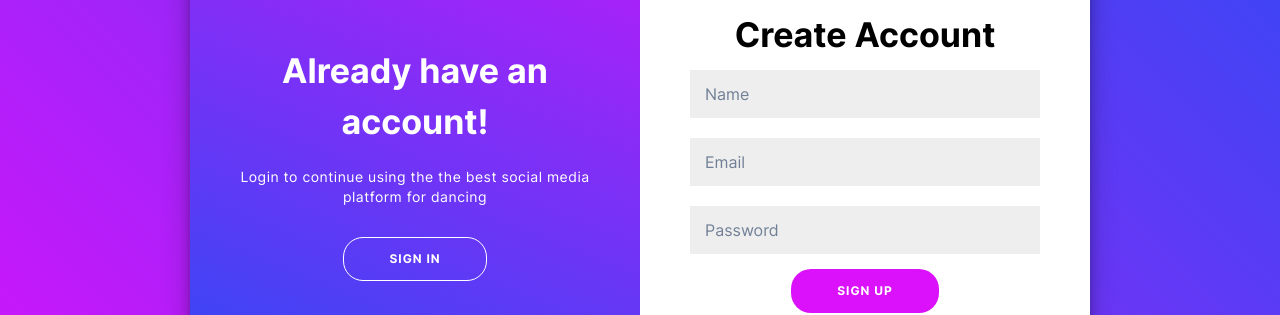
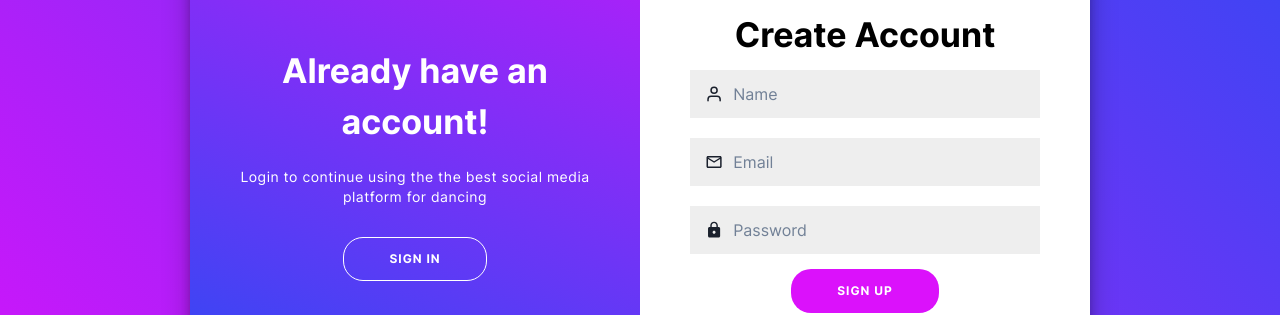
Before and after one commit to SDP-Group-8/DanceVision_App, a React (Vite) app in the folder client/: page / in a window 1280 px wide. Both pictures are taken after a click on the button "SIGN UP". Shown: the part 237-552 px from the top of the page. Built offline with nearby package versions, Linux system fonts and the light colour scheme.

Commit message:
icons added

```diff
--- a/client/src/pages/SignInUpForm/SignInUpForm.jsx
+++ b/client/src/pages/SignInUpForm/SignInUpForm.jsx
@@ -3,6 +3,9 @@ import { useNavigate } from "react-router-dom";
 import styles from "./SignInUpForm.module.css";
 import { Box } from "@chakra-ui/react";
 import { MdOutlineEmail } from "react-icons/md";
+import { FiUser } from "react-icons/fi";
+import { MdLock } from "react-icons/md";
+
 
 function SignInUpForm() {
   const [isSignUpActive, setIsSignUpActive] = useState(false);
@@ -42,8 +45,8 @@ function SignInUpForm() {
         >
           <form onSubmit={handleSubmit}>
             <h1 className={styles["h1"]}>Create Account</h1>
-            {/* <div className={styles["input-wrapper"]}> */}
-              {/* <MdOutlineEmail className={styles["email-icon"]} size={20} /> */}
+            <div className={styles["input-wrapper"]}>
+              <FiUser className={styles["email-icon"]} size={20} />
               <input
                 type="text"
                 placeholder="Name"
@@ -51,20 +54,27 @@ function SignInUpForm() {
                 className={styles["input"]}
                 onChange={(e) => setName(e.target.value)}
               />
-            {/* </div> */}
+            </div>
 
+            <div className={styles["input-wrapper"]}>
+              <MdOutlineEmail className={styles["email-icon"]} size={20} />
               <input
                 type="email"
                 placeholder="Email"
                 className={styles["input"]}
                 onChange={(e) => setEmail(e.target.value)}
               />
+            </div>
+
+            <div className={styles["input-wrapper"]}>
+              <MdLock className={styles["email-icon"]} size={20} />
             <input
               type="password"
               placeholder="Password"
               className={styles["input"]}
               onChange={(e) => setPassword(e.target.value)}
             />
+            </div>
             <button className={styles["button"]}>Sign Up</button>
           </form>
         </div>
@@ -76,18 +86,25 @@ function SignInUpForm() {
           <form onSubmit={handleSubmit}>
             <h1 className={styles["h1"]}>Sign in</h1>
             {/* <span>or use your account</span> */}
+            <div className={styles["input-wrapper"]}>
+              <MdOutlineEmail className={styles["email-icon"]} size={20} />
             <input
               type="email"
               placeholder="Email"
               className={styles["input"]}
               onChange={(e) => setEmail(e.target.value)}
             />
+            </div>
+
+            <div className={styles["input-wrapper"]}>
+              <MdLock className={styles["email-icon"]} size={20} />
             <input
               type="password"
               placeholder="Password"
               className={styles["input"]}
               onChange={(e) => setPassword(e.target.value)}
             />
+            </div>
             <a href="#">Forgot your password?</a>
             <button className={styles["button"]}>Sign In</button>
           </form>
--- a/client/src/pages/SignInUpForm/SignInUpForm.module.css
+++ b/client/src/pages/SignInUpForm/SignInUpForm.module.css
@@ -124,35 +124,34 @@ form {
 	width: 100%;
   }
 
-.input-wrapper:hover{
+.input-wrapper:focus{
 	border: 1px solid black;
+}
+
+.input {
+	background-color: #eee;
+	border: none;
+	border-radius: 0px;
+	padding: 12px 15px 12px 0px;
+	margin-left: 10px;
+	width: 100%;
+}
+
+.email-icon{
+	/* padding-left: 10px; */
+	/* size: 100px; */
+	/* color: #140c0c; */
+
 }
 
 /* .input {
 	background-color: #eee;
 	border: none;
 	border-radius: 0px;
-	padding: 12px 15px 12px 0px;
-	margin: 10px 0px;
-	margin-left: 5px;
-	width: 100%;
-} */
-
-.email-icon{
-	/* padding-left: 10px;
-	size: 100px; */
-	color: #140c0c;
-
-}
-
-.input {
-	background-color: #eee;
-	border: none;
-	border-radius: 0px;
 	padding: 12px 15px;
 	margin: 10px 0px;
 	width: 100%;
-}
+} */
 
 .input:focus{
 	/* border: 1px solid black; */
```
Lines whose indentation alone changed are shown as unchanged.
